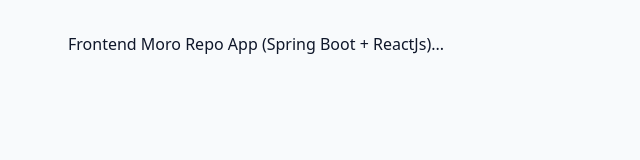
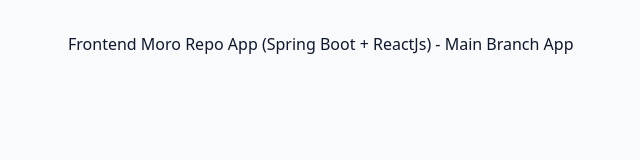
Before and after one commit to amirrahi29/springboot-react-mono-repo-argocd-azure-deployment-, a React (Vite) app in the folder frontend/: page / in a window 1280 px wide. Shown: the top 160 px of the page, without its empty margins (236-876 px from the left). Built offline with nearby package versions, Linux system fonts and the light colour scheme.

Commit message:
first commit

```diff
--- a/frontend/src/App.tsx
+++ b/frontend/src/App.tsx
@@ -1,3 +1,3 @@
 export default function App() {
-  return <div>Frontend Moro Repo App (Spring Boot + ReactJs)...</div>;
+  return <div>Frontend Moro Repo App (Spring Boot + ReactJs) - Main Branch App</div>;
 }
--- a/frontend/src/main.tsx
+++ b/frontend/src/main.tsx
@@ -1,10 +1,7 @@
-import { StrictMode } from "react";
 import { createRoot } from "react-dom/client";
 import App from "./App";
 import "./index.css";
 
 createRoot(document.getElementById("root")!).render(
-  <StrictMode>
-    <App />
-  </StrictMode>,
+  <App />
 );
```
